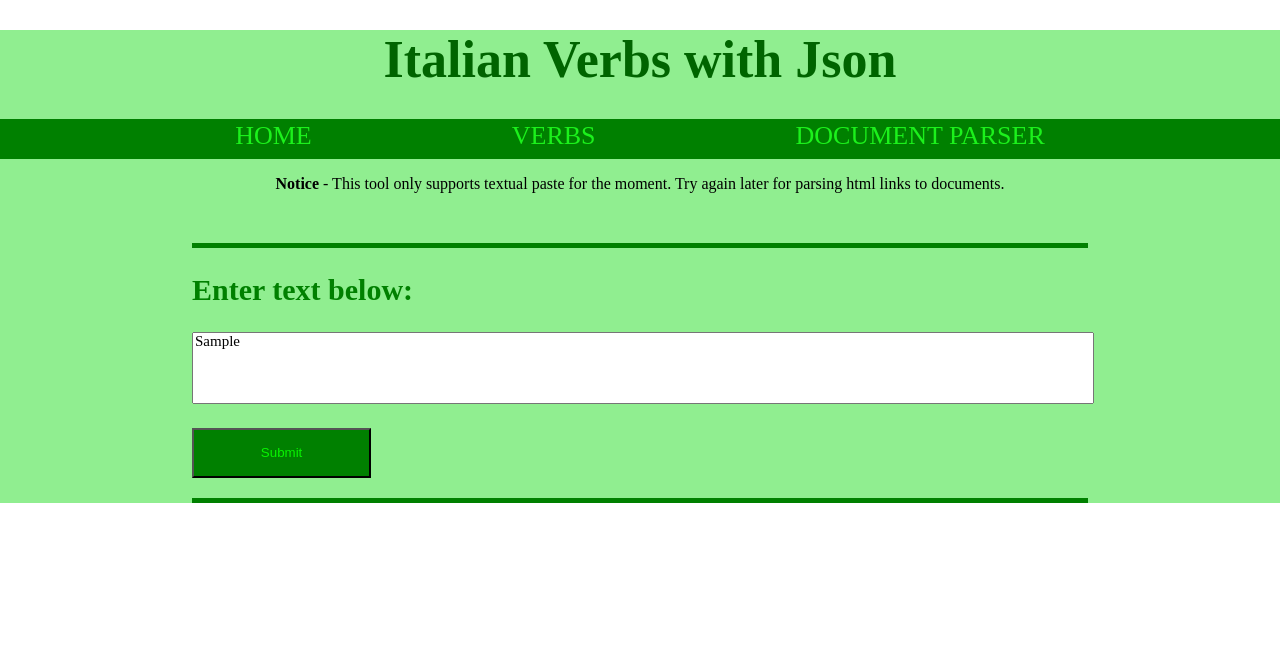
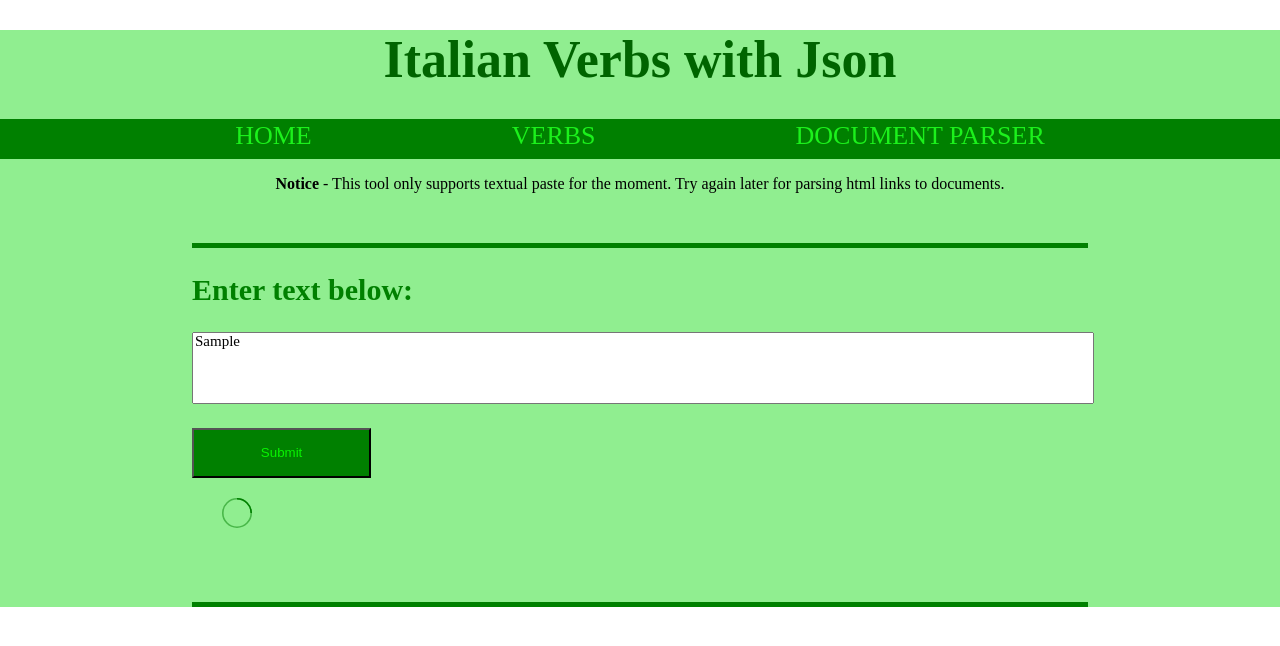
Before and after one commit to JsonE97/duolingo-italian, a React (Create React App) app: page /parser in a window 1280 px wide. Both pictures are taken after typing "Sample" into the empty fields and a click on the button "Submit". Shown: the top 646 px of the page. Built offline with nearby package versions, Linux system fonts and the light colour scheme.

Commit message:
added react spinner for loading

```diff
--- a/package.json
+++ b/package.json
@@ -8,6 +8,7 @@
     "react": "^16.10.2",
     "react-dom": "^16.10.2",
     "react-infinite-scroller": "^1.2.4",
+    "react-loader-spinner": "^3.1.14",
     "react-router-dom": "^5.1.2",
     "react-scripts": "3.2.0"
   },
--- a/src/ParseContainer.jsx
+++ b/src/ParseContainer.jsx
@@ -1,13 +1,34 @@
-import React from 'react';
+import React, { useState } from 'react';
 import './ParseContainer.scss';
+import Loader from 'react-loader-spinner';
 
 export const ParseContainer = () => {
+    const [isLoading, setIsLoading] = useState(false);
+
+    const onSubmit = () => {
+        setIsLoading(! isLoading);
+    }
+
     return (
         <div className="parser-container-frame">
             <h2>Enter text below:</h2>
             <textarea className="parser-container-entry" type="text"></textarea>
             <div className="parser-options">
-                <button>Submit</button>
+                <button onClick={() => onSubmit()}>Submit</button>
+                <div className="parser-loading-spinner">
+                    {isLoading ?
+                        <Loader
+                            type="Oval"
+                            height="30"
+                            width="30"
+                        >
+
+                        </Loader>
+                    :
+                    <>
+                    </>
+                    }
+                </div>
             </div>
         </div>
     )
--- a/src/ParseContainer.scss
+++ b/src/ParseContainer.scss
@@ -27,10 +27,15 @@
     padding-bottom: 70px;
 }
 
+.parser-loading-spinner {
+    width: 10%;
+}
+
 button {
     margin-bottom: 20px;
     color: rgb(8, 243, 0);
     background-color: green;
+    outline: none;
     width: 20%;
     height: 50px;
     float: left;
```
Also changed, not shown: 1 other file (tests, documents, lock files or other folders).
